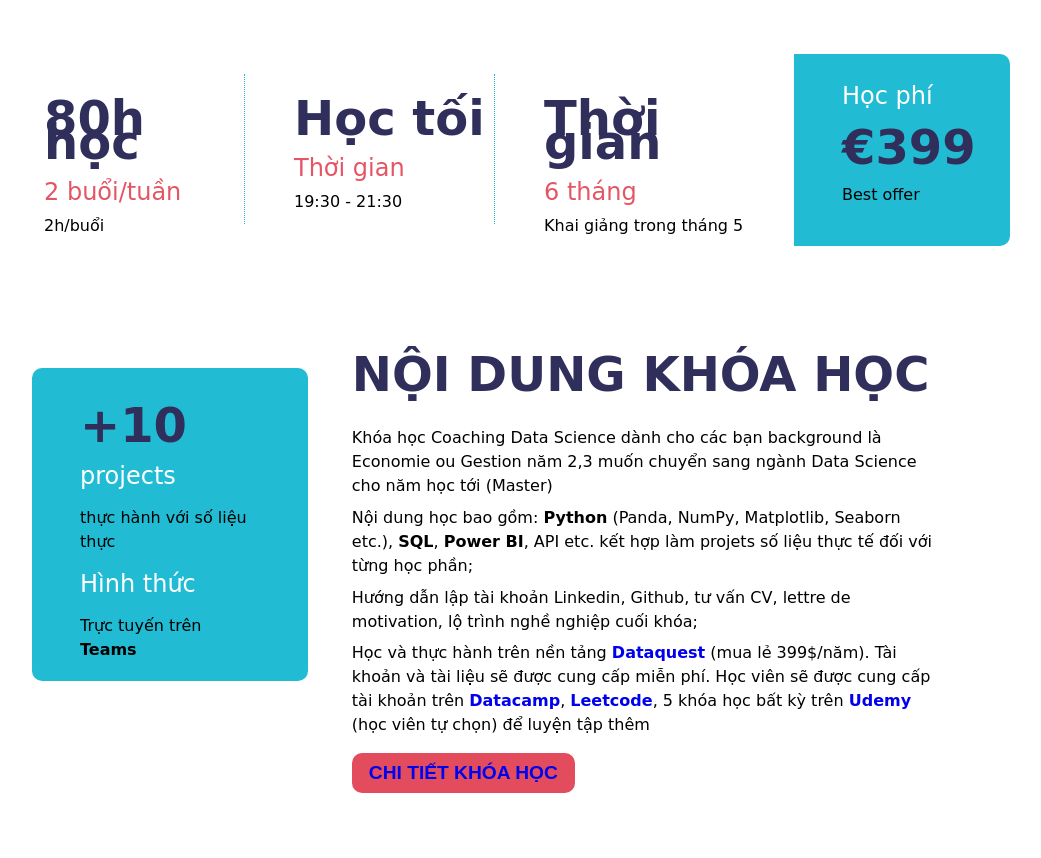
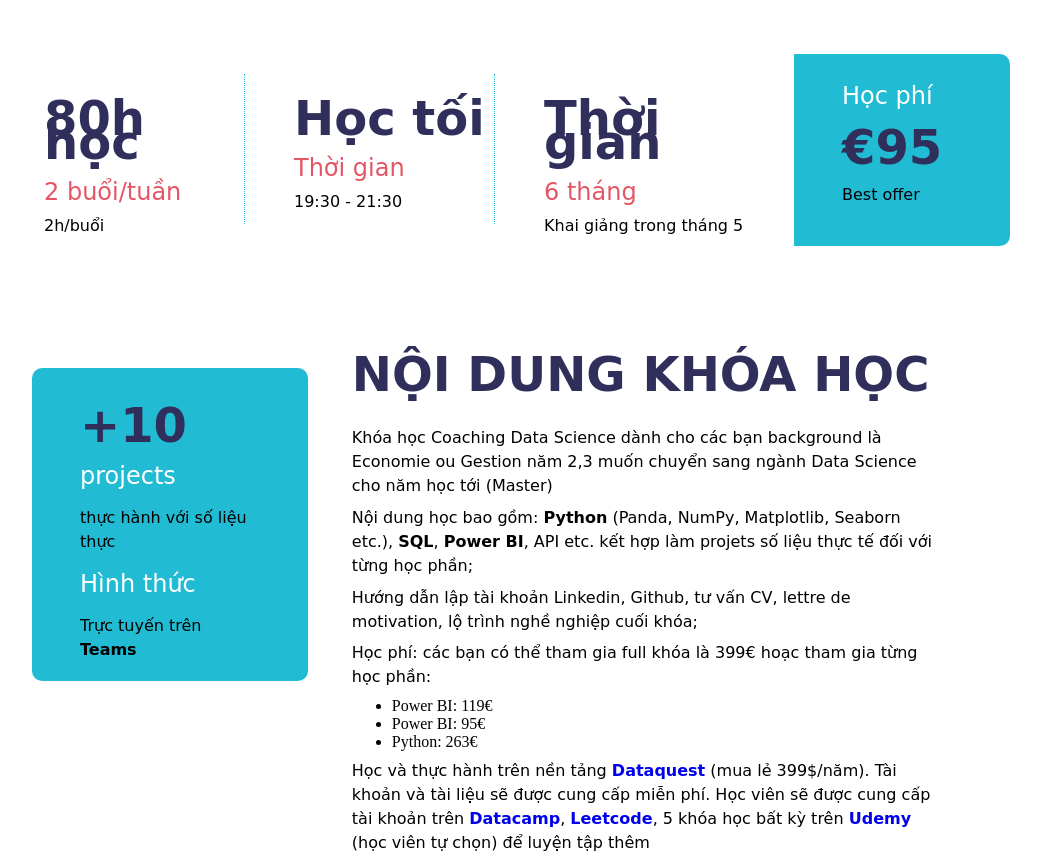
Before and after one commit to michelbui1986/25062022.github.io, a plain HTML site: page index.html in a window 1280 px wide. Shown: the part 640-1498 px from the top of the page, without its empty margins (96-1137 px from the left). Drawn offline with Linux system fonts and the light colour scheme; a web font is replaced by a local one.

Commit message:
08052022

```diff
--- a/index.html
+++ b/index.html
@@ -55,7 +55,7 @@
         </div>
         <div class="ticket-block">
           <p>Học phí</p>
-          <h1>€399</h1>
+          <h1>€95</h1>
           <span>Best offer</span>
         </div>
       </div>
@@ -76,6 +76,13 @@
         <p> Nội dung học bao gồm: <strong>Python</strong> (Panda, NumPy, Matplotlib, Seaborn etc.), <strong>SQL</strong>, <strong>Power BI</strong>, API etc. kết hợp làm projets số liệu thực tế đối với từng học phần;</p>
         <p> Hướng dẫn lập tài khoản Linkedin, Github, tư vấn CV, lettre de motivation, lộ trình nghề nghiệp cuối khóa;</p>
         </p>
+        <p>Học phí: các bạn có thể tham gia full khóa là 399€ hoạc tham gia từng học phần:</p>
+        <p>
+          <ul>
+            <li>Power BI: 119€</li>
+            <li>Power BI: 95€</li>
+            <li>Python: 263€</li>
+          </ul></p>
         <p>
           Học và thực hành trên nền tảng <a href="https://www.dataquest.io/"><strong>Dataquest</strong></a> (mua lẻ 399$/năm). Tài khoản và tài liệu sẽ được cung cấp miễn phí. Học viên sẽ được cung cấp tài khoản trên <a href="https://www.datacamp.com/"><strong>Datacamp</strong></a>,  <a href="https://leetcode.com/"><strong>Leetcode</strong></a>, 5 khóa học bất kỳ trên <a href="https://www.udemy.com/"><strong>Udemy</strong></a> (học viên tự chọn) để luyện tập thêm
         </p>
```
